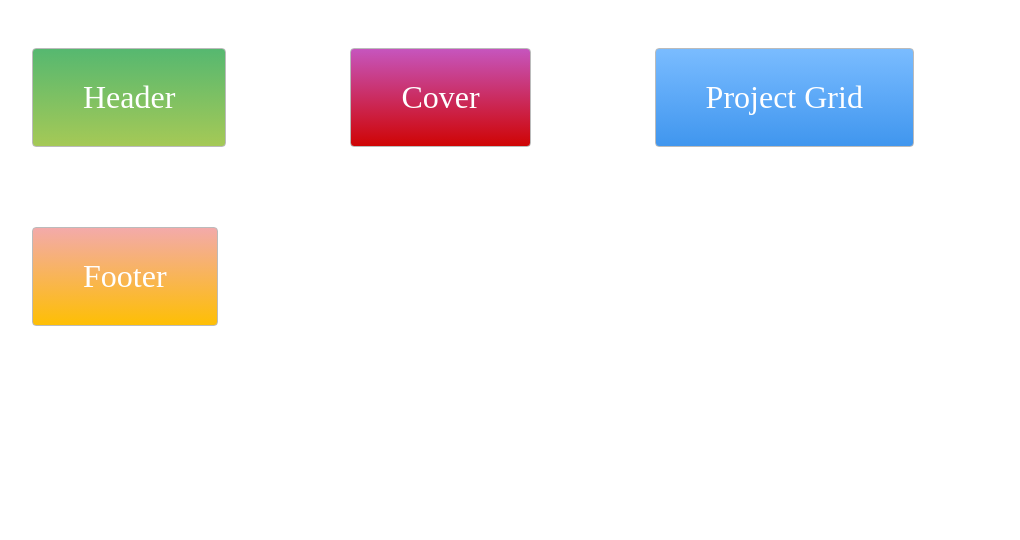
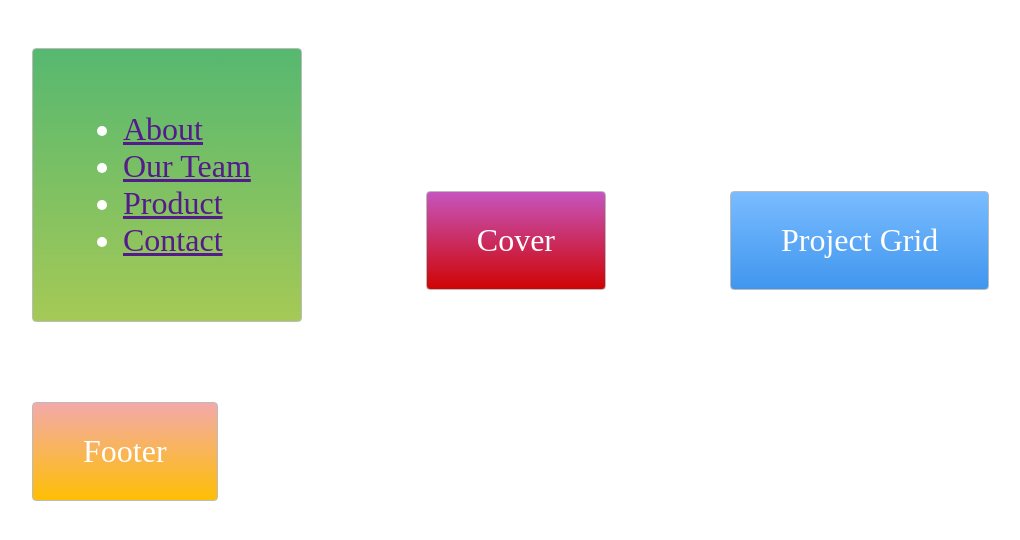
Before and after one commit to patoogbodo/project-start, a plain HTML site: page index.html in a window 1280 px wide. Shown: the whole page, without its empty margins (36-1056 px from the left). Drawn offline with Linux system fonts and the light colour scheme.

Commit message:
added nav

```diff
--- a/index.html
+++ b/index.html
@@ -5,7 +5,14 @@
   <link rel="stylesheet" type="text/css" href="./style.css">
 </head>
 <body>
-  <nav class="zone green">Header</nav>
+  <nav class="zone green">
+    <ul class="main-nav">
+      <li><a href="">About</a></li>
+      <li><a href="">Our Team</a></li>
+      <li><a href="">Product</a></li>
+      <li><a href="">Contact</a></li>
+    </ul>
+  </nav>
   <div class="zone red">Cover</div>
   <div class="zone blue">Project Grid</div>
   <div class="zone yellow">Footer</div>
```
